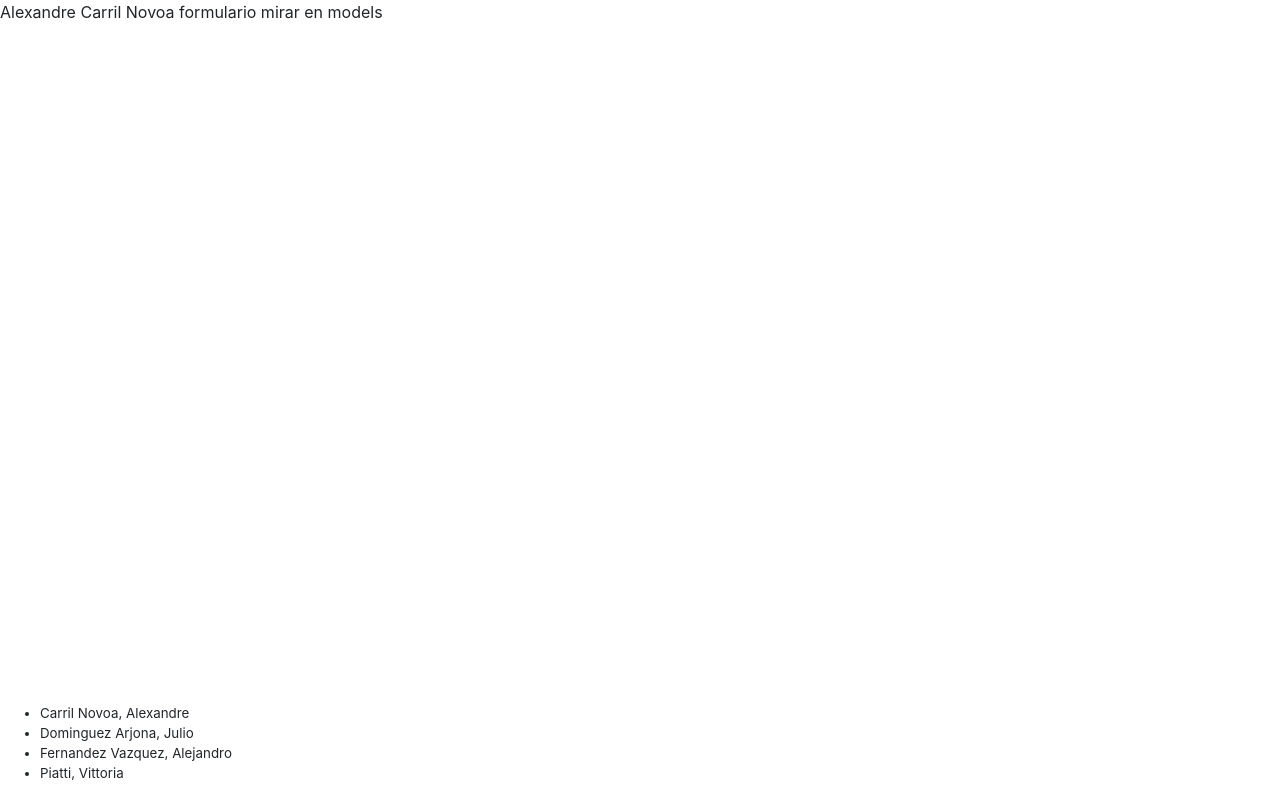
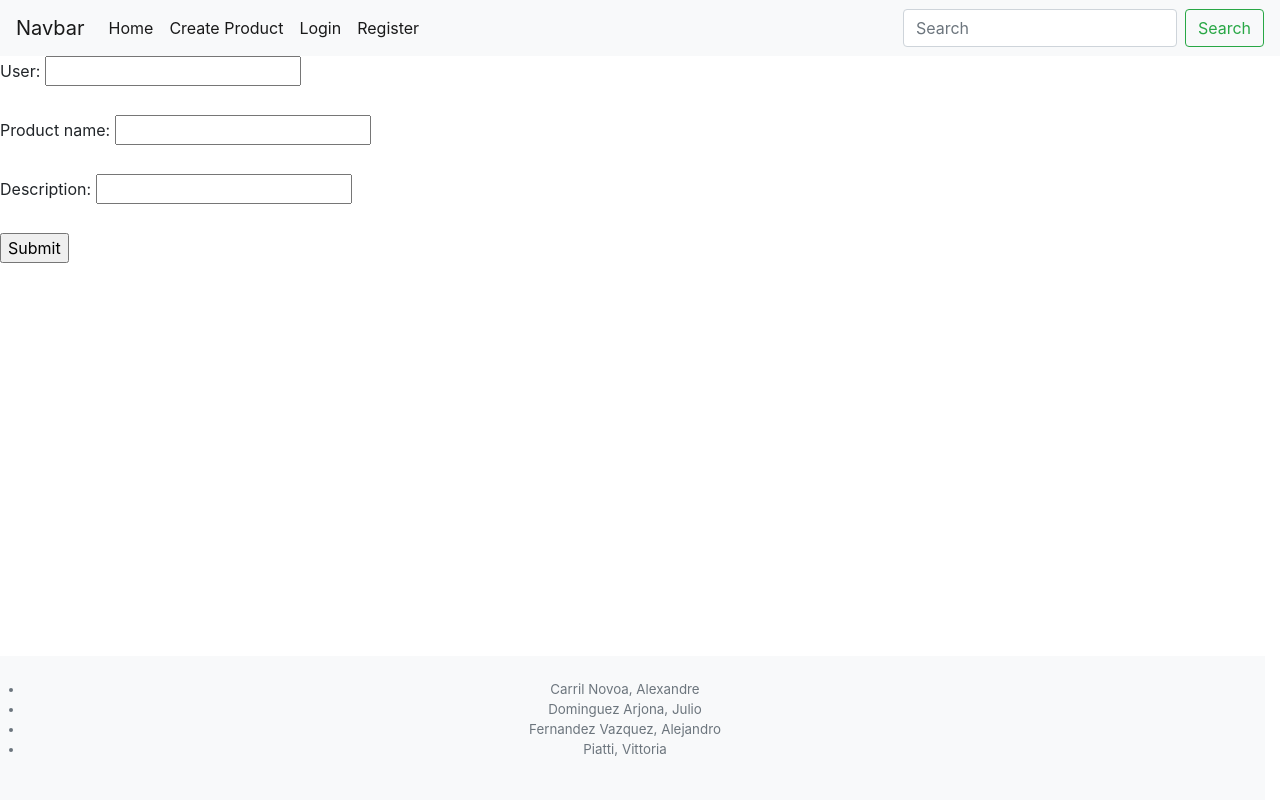
Before and after one commit to jdominguqy/Amazdont, a Django app: page /web/create_product in a window 1280 px wide. Run offline with Django 4.2, Linux system fonts and the light colour scheme.

Commit message:
ADD - NavBar and Footer

```diff
--- a/web/templates/web/base.html
+++ b/web/templates/web/base.html
@@ -8,22 +8,27 @@
     <!-- Bootstrap CSS -->
     <link rel="stylesheet" href="https://cdn.jsdelivr.net/npm/bootstrap@4.4.1/dist/css/bootstrap.min.css"
         integrity="sha384-Vkoo8x4CGsO3+Hhxv8T/Q5PaXtkKtu6ug5TOeNV6gBiFeWPGFN9MuhOf23Q9Ifjh" crossorigin="anonymous">
+    <script src="https://code.jquery.com/jquery-3.4.1.slim.min.js"
+        integrity="sha384-J6qa4849blE2+poT4WnyKhv5vZF5SrPo0iEjwBvKU7imGFAV0wwj1yYfoRSJoZ+n"
+        crossorigin="anonymous"></script>
+    <script src="https://cdn.jsdelivr.net/npm/popper.js@1.16.0/dist/umd/popper.min.js"
+        integrity="sha384-Q6E9RHvbIyZFJoft+2mJbHaEWldlvI9IOYy5n3zV9zzTtmI3UksdQRVvoxMfooAo"
+        crossorigin="anonymous"></script>
+    <script src="https://cdn.jsdelivr.net/npm/bootstrap@4.4.1/dist/js/bootstrap.min.js"
+        integrity="sha384-wfSDF2E50Y2D1uUdj0O3uMBJnjuUD4Ih7YwaYd1iqfktj0Uod8GCExl3Og8ifwB6"
+        crossorigin="anonymous"></script>
 
     {% load static %}
     <link rel="stylesheet" href="{% static 'web/style.css' %}">
 </head>
 
 <body>
+    {% include 'web/header.html' %}
+
     {% block content %}{% endblock %}
+
 </body>
 
-<footer>
-    <ul>
-        <li>Carril Novoa, Alexandre</li>
-        <li>Dominguez Arjona, Julio</li>
-        <li>Fernandez Vazquez, Alejandro</li>
-        <li>Piatti, Vittoria</li>
-    </ul>
-</footer>
+{% include 'web/footer.html' %}
 
 </html>
--- a/web/templates/web/create_product.html
+++ b/web/templates/web/create_product.html
@@ -1,8 +1,17 @@
 {% extends "web/base.html" %}
 
 {% block content %}
-Alexandre Carril Novoa
+<form method="post" action="{% url 'web:create_product' %}">
+    <label for="user">User:</label>
+    <input type="number" id="user" min="0"><br><br>
 
-formulario
-mirar en models
+    <label for="name">Product name:</label>
+    <input type="text" id="name" maxlength="100"><br><br>
+
+    <label for="description">Description:</label>
+    <input type="text" id="description" maxlength="200"><br><br>
+
+    <input type="submit" value="Submit">
+</form>
+
 {% endblock %}
--- /dev/null
+++ b/web/templates/web/footer.html
@@ -0,0 +1,8 @@
+<footer class="row text-center text-lg-start bg-light text-muted p-4" style="width: 100%;">
+    <ul class="col-12">
+        <li>Carril Novoa, Alexandre</li>
+        <li>Dominguez Arjona, Julio</li>
+        <li>Fernandez Vazquez, Alejandro</li>
+        <li>Piatti, Vittoria</li>
+    </ul>
+</footer>
--- /dev/null
+++ b/web/templates/web/header.html
@@ -0,0 +1,28 @@
+<nav class="navbar navbar-expand-lg navbar-light bg-light">
+    <a class="navbar-brand" href="#">Navbar</a>
+    <button class="navbar-toggler" type="button" data-toggle="collapse" data-target="#navbarSupportedContent"
+        aria-controls="navbarSupportedContent" aria-expanded="false" aria-label="Toggle navigation">
+        <span class="navbar-toggler-icon"></span>
+    </button>
+
+    <div class="collapse navbar-collapse" id="navbarSupportedContent">
+        <ul class="navbar-nav mr-auto">
+            <li class="nav-item active">
+                <a class="nav-link" href="{% url 'web:index' %}">Home <span class="sr-only">(current)</span></a>
+            </li>
+            <li class="nav-item active">
+                <a class="nav-link" href="{% url 'web:create_product' %}">Create Product</a>
+            </li>
+            <li class="nav-item active">
+                <a class="nav-link" href="{% url 'web:login' %}">Login</a>
+            </li>
+            <li class="nav-item active">
+                <a class="nav-link" href="{% url 'web:register' %}">Register</a>
+            </li>
+        </ul>
+        <form class="form-inline my-2 my-lg-0">
+            <input class="form-control mr-sm-2" type="search" placeholder="Search" aria-label="Search">
+            <button class="btn btn-outline-success my-2 my-sm-0" type="submit">Search</button>
+        </form>
+    </div>
+</nav>
```
